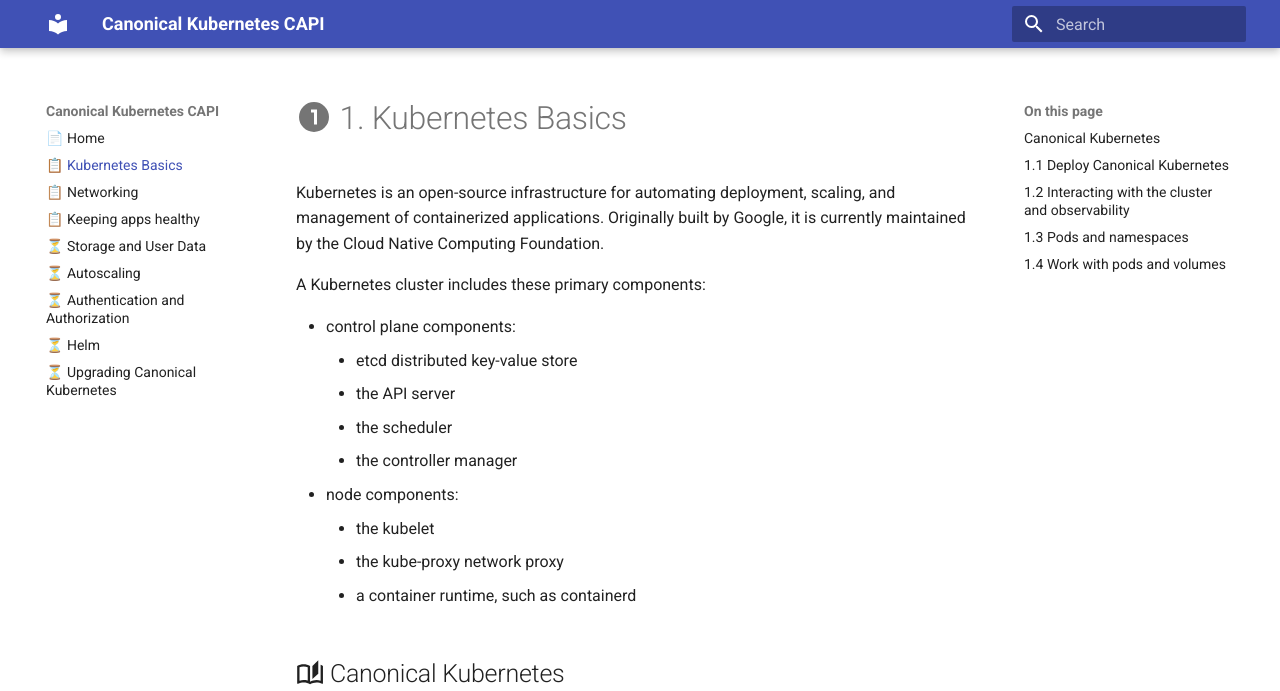
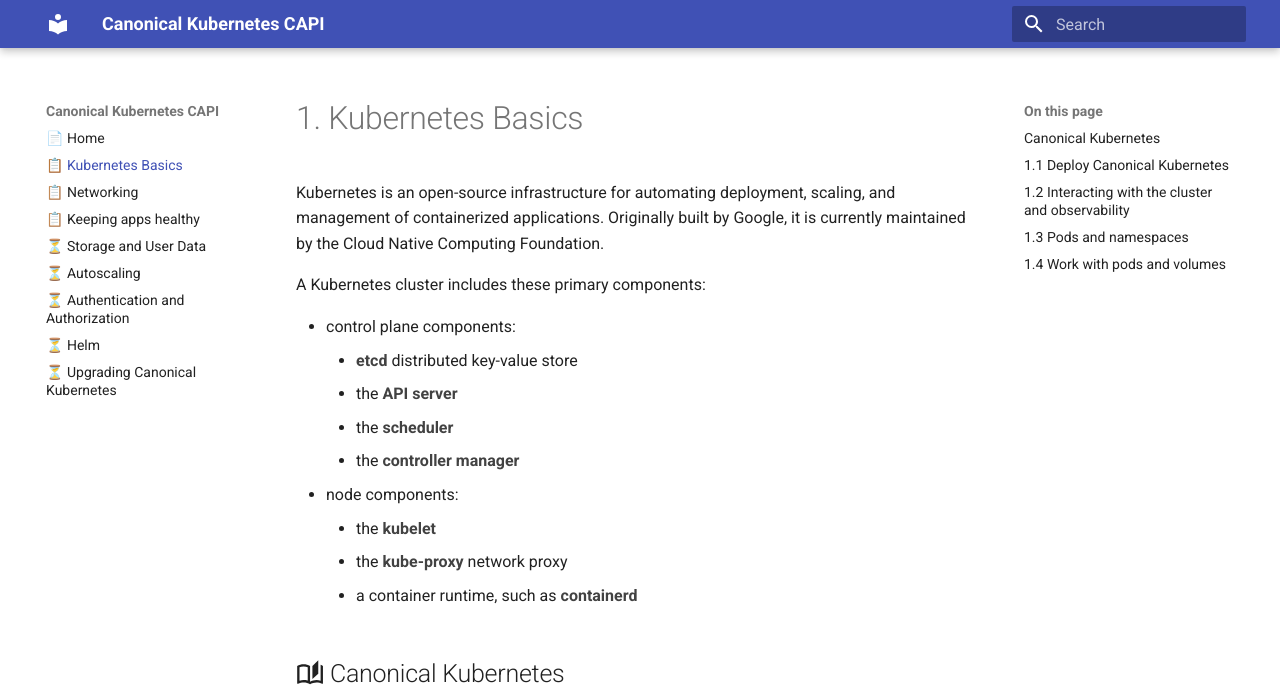
Before and after one commit to radumoisan/canonical-kubernetes-capi, an MkDocs documentation site: the page built from docs/1-kubernetes-basics.md, in a window 1280 px wide. Shown: the top 691 px of the page. Built offline with MkDocs 1.6.1 and Material for MkDocs 9.7.7, drawn with Linux system fonts in a browser that asks for light colours; some of the changed lines change nothing that is shown.

Commit message:
Improve Chapter 1 component styling

```diff
--- a/docs/1-kubernetes-basics.md
+++ b/docs/1-kubernetes-basics.md
@@ -1,4 +1,4 @@
-# :material-numeric-1-circle: 1. Kubernetes Basics
+# 1. Kubernetes Basics
 
 Kubernetes is an open-source infrastructure for automating deployment, scaling, and management of containerized
 applications. Originally built by Google, it is currently maintained by the Cloud Native Computing Foundation.
@@ -6,14 +6,14 @@
 A Kubernetes cluster includes these primary components:
 
 * control plane components:
-    * etcd distributed key-value store
-    * the API server
-    * the scheduler
-    * the controller manager
+    * **etcd**{ .component-name } distributed key-value store
+    * the **API server**{ .component-name }
+    * the **scheduler**{ .component-name }
+    * the **controller manager**{ .component-name }
 * node components:
-    * the kubelet
-    * the kube-proxy network proxy
-    * a container runtime, such as containerd
+    * the **kubelet**{ .component-name }
+    * the **kube-proxy**{ .component-name } network proxy
+    * a container runtime, such as **containerd**{ .component-name }
 
 ## :material-book-open-page-variant-outline: Canonical Kubernetes
 
--- /dev/null
+++ b/docs/stylesheets/extra.css
@@ -0,0 +1,4 @@
+.component-name {
+  color: #424242;
+  font-weight: 700;
+}
--- a/mkdocs.yml
+++ b/mkdocs.yml
@@ -7,6 +7,9 @@
     - navigation.sections
     - navigation.expand
     - content.code.copy
+
+extra_css:
+  - stylesheets/extra.css
 
 nav:
   - "📄 Home": index.md
```
